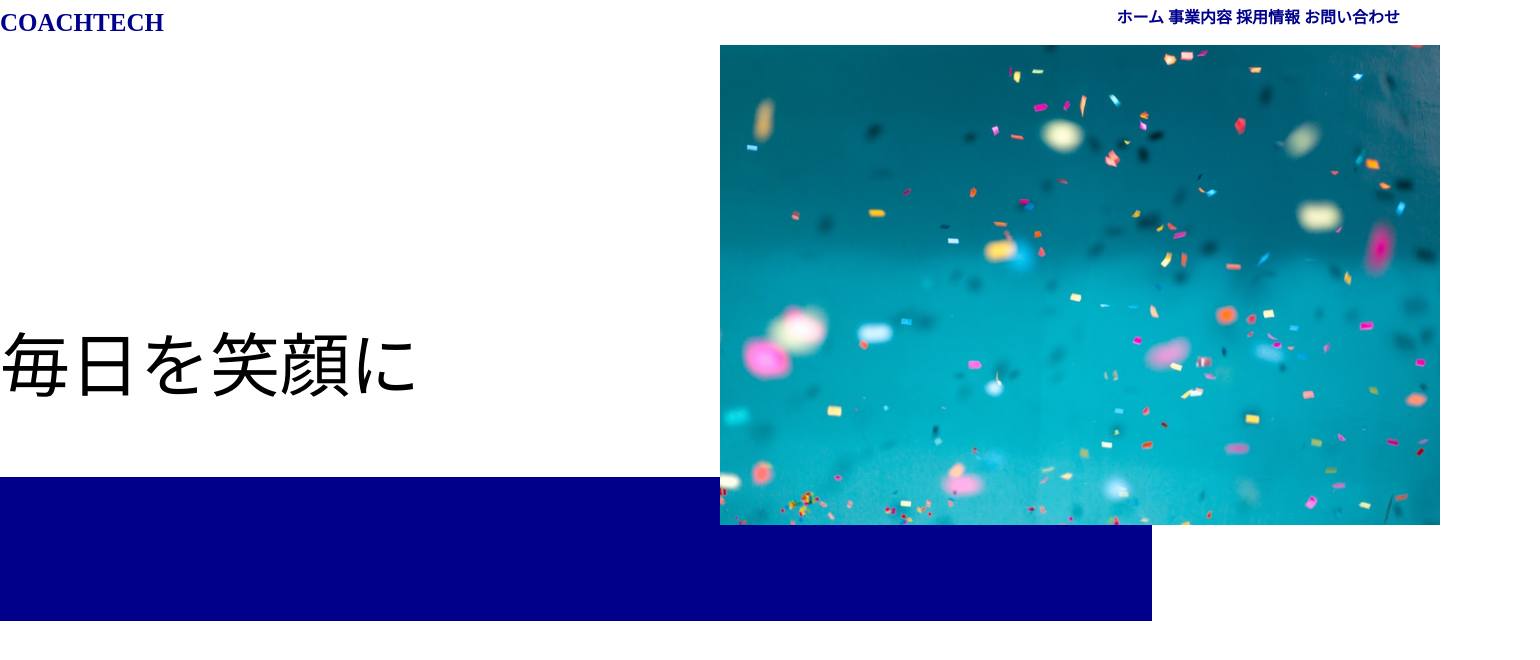
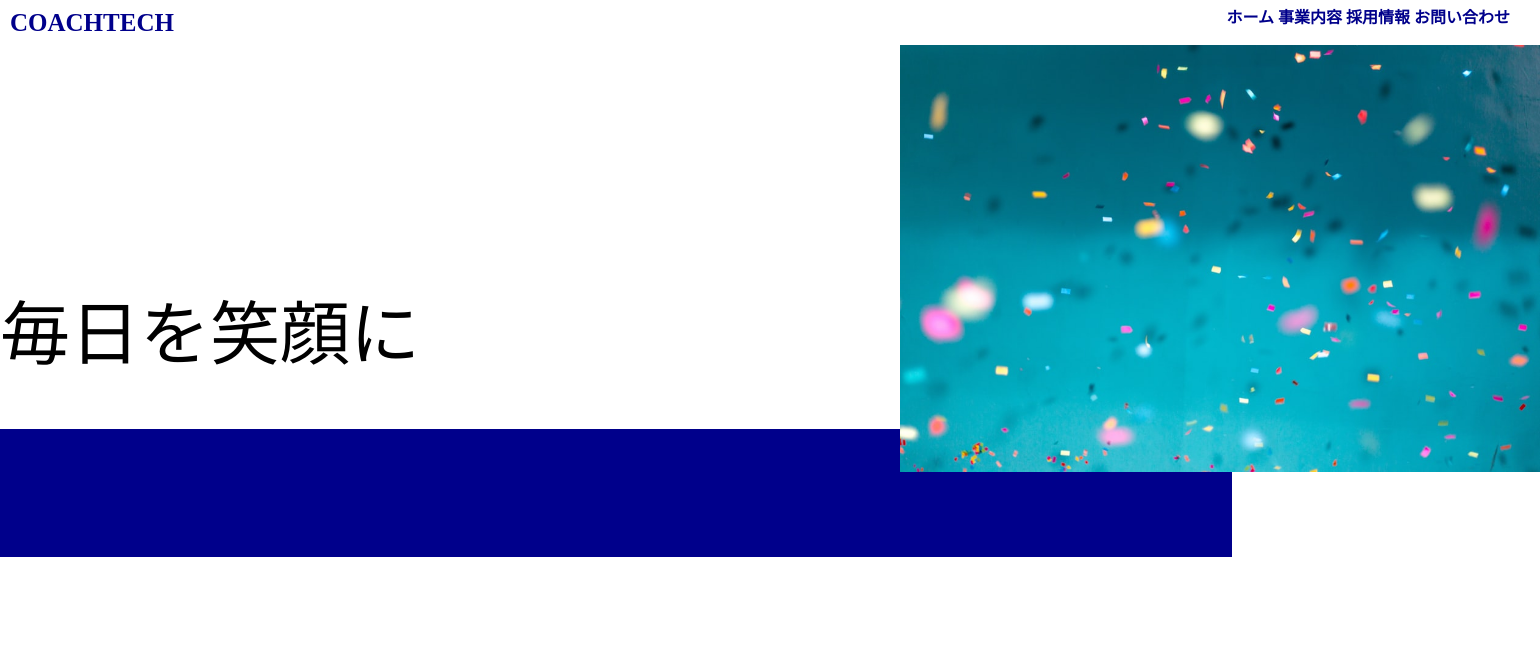
Before and after one commit to yukatonge/20211219tonge, a plain HTML site: page index.html in a window 1280 px wide. Shown: the whole page, 1540 px wide, since content can reach past the window. Drawn offline with Linux system fonts and the light colour scheme.

Commit message:
third-commit

```diff
--- a/css/style.css
+++ b/css/style.css
@@ -1,10 +1,9 @@
 .header__parent{
-  width: 1400px;
+  width: 1500px;
   display: flex;
   justify-content: space-between;
   position: relative;
-  padding-top: 10px;
-  padding-bottom: 10px;
+  margin: 10px;
 }
 .header__child-ttl{
   font-size: 25px;
@@ -19,14 +18,14 @@ li{
   font-weight: bolder;
 }
 .content__parent{
-  width: 1440px;
+  width: 1540px;
   position: relative;
   display: flex;
 }
 .content__img{
   margin: 0 0 0 auto;
   display: block;
-  width: 50%;
+  width: 50vw;
   z-index: 1;
 }
 .content__ttl{
```
